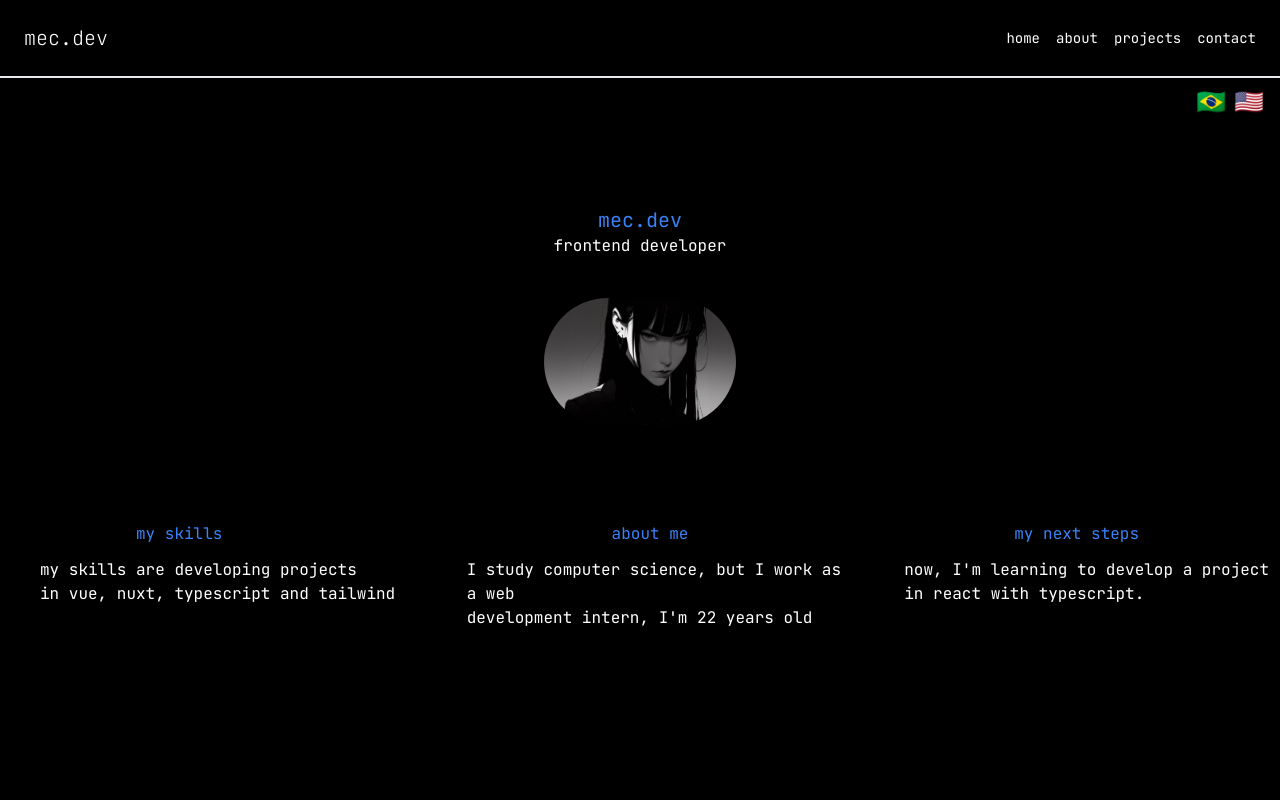
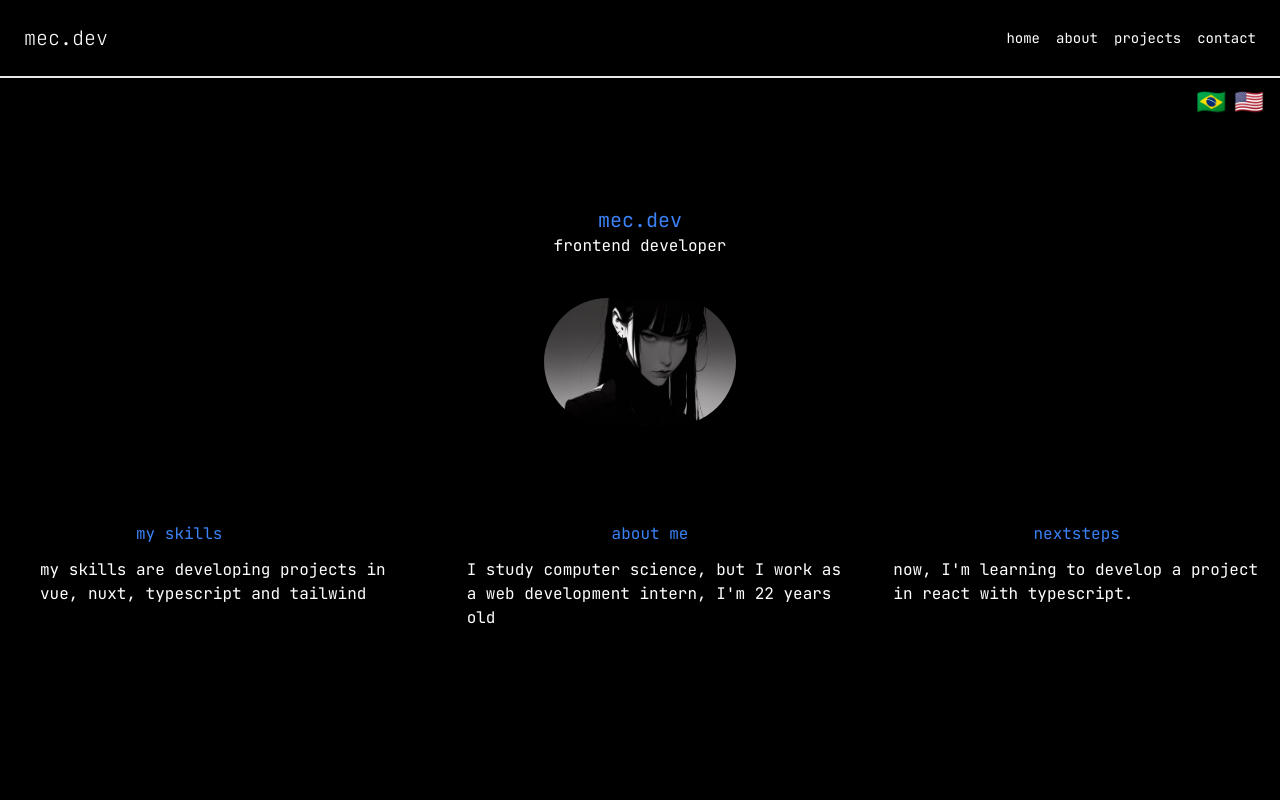
Before and after one commit to railsonalb021/raireact, a React (Vite) app: page / in a window 1280 px wide. Shown: the top 800 px of the page. Built offline with nearby package versions, Linux system fonts and the light colour scheme.

Commit message:
🔧 refactor: update HomePage component to use TranslatedText for localization

```diff
--- a/src/pages/HomePage.tsx
+++ b/src/pages/HomePage.tsx
@@ -1,35 +1,36 @@
-import minhaImagem from '../assets/profile.png';
+import minhaImagem from '../assets/profile.png'
+import TranslatedText from '../components/TranslatedText'
 
-const HomePage = () => {
+function HomePage(){
   return (
     <div>
       <div className="flex flex-col items-center justify-center">
-        <h1 className="text-blue-500 text-xl font-mono pt-20">mec.dev</h1>
-        <h2 className="text-white font-mono">frontend developer</h2>
+        <TranslatedText textKey="mec.dev" className="pt-20 font-mono text-xl text-blue-500" />
+        <TranslatedText textKey="frontenddevloper" className="font-mono text-white" />
       </div>
-      <div className="flex flex-col items-center justify-center mt-10">
-        <img src={minhaImagem} alt="Railson Albino" className="rounded-full w-48 h-32 mb-4" />
+      <div className="mt-10 flex flex-col items-center justify-center">
+        <img src={minhaImagem} alt="Railson Albino" className="mb-4 h-32 w-48 rounded-full" />
       </div>
 
       <div className='grid grid-cols-1 lg:grid-cols-3 lg:pt-20'>
         <div className='flex flex-col items-start pl-10'>
-        <h1 className='text-blue-500 pl-24 pb-3 font-mono'>my skills</h1>
-        <p className='text-white font-mono'>my skills are developing projects <br></br> in vue, nuxt, typescript and tailwind</p>
+          <TranslatedText textKey="myskills" className='pb-3 pl-24 font-mono text-blue-500' />
+          <TranslatedText textKey="myskillstext" className='font-mono text-white' />
         </div>
 
         <div className='flex flex-col items-center pl-10'>
-        <h1 className='text-blue-500 pr-5 pb-3 font-mono'>about me</h1>
-        <p className='text-white font-mono'>I study computer science, but I work as a web <br></br> development intern, I'm 22 years old</p>
+          <TranslatedText textKey="aboutme" className='pb-3 pr-5 font-mono text-blue-500' />
+          <TranslatedText textKey='aboutmetext' className='font-mono text-white' />
         </div>
 
         <div className='flex flex-col items-center pl-10'>
-        <h1 className='text-blue-500 pr-5 pb-3 font-mono'>my next steps</h1>
-        <p className='text-white font-mono'>now, I'm learning to develop a project <br></br> in react with typescript.</p>
+          <TranslatedText textKey='nextsteps' className='pb-3 pr-5 font-mono text-blue-500' />
+          <TranslatedText textKey="nextstepstext" className='font-mono text-white' />
         </div>
       </div>
 
     </div>
-    );
-  };
+  )
+}
 
-  export default HomePage;
+export default HomePage
```
Lines whose indentation alone changed are shown as unchanged.
